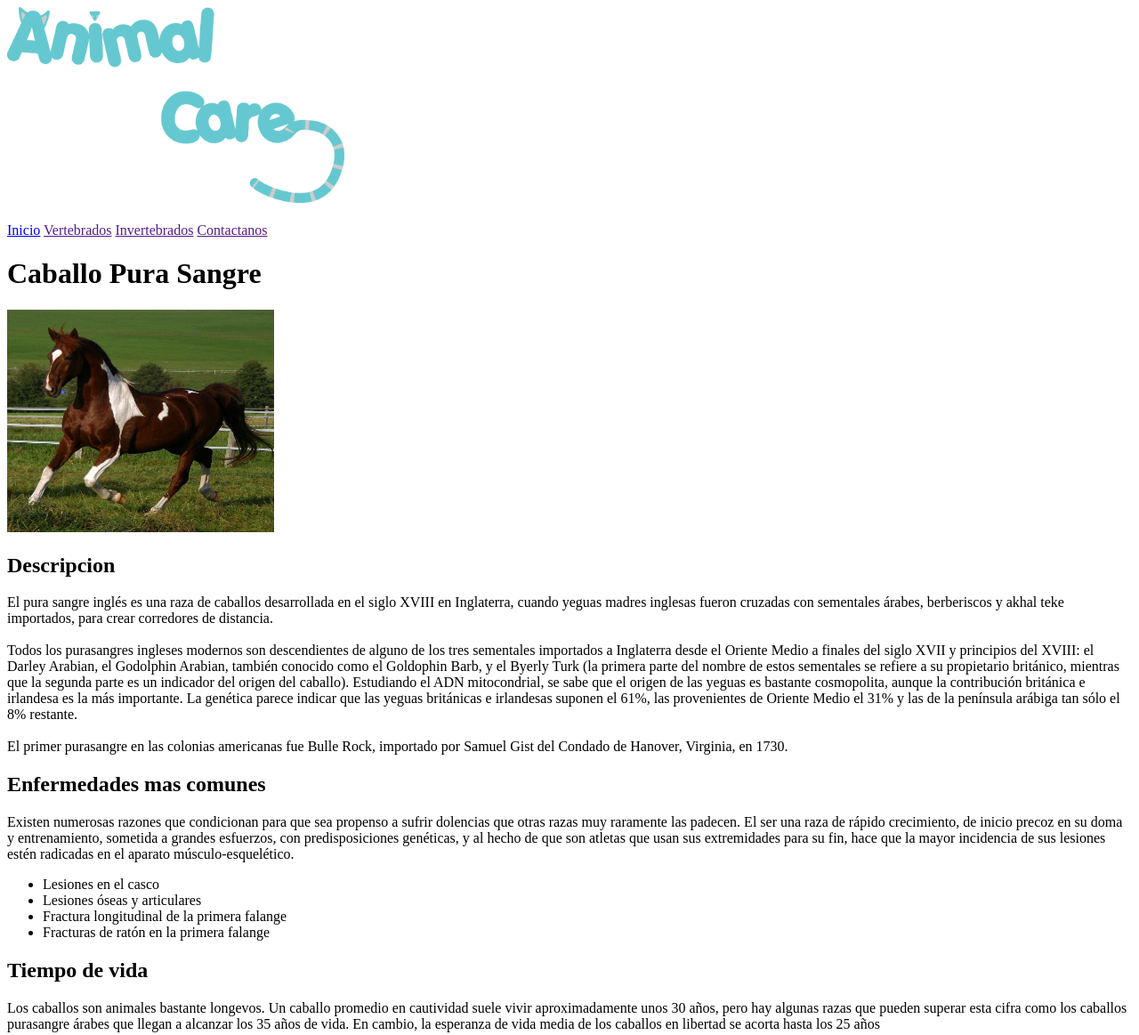
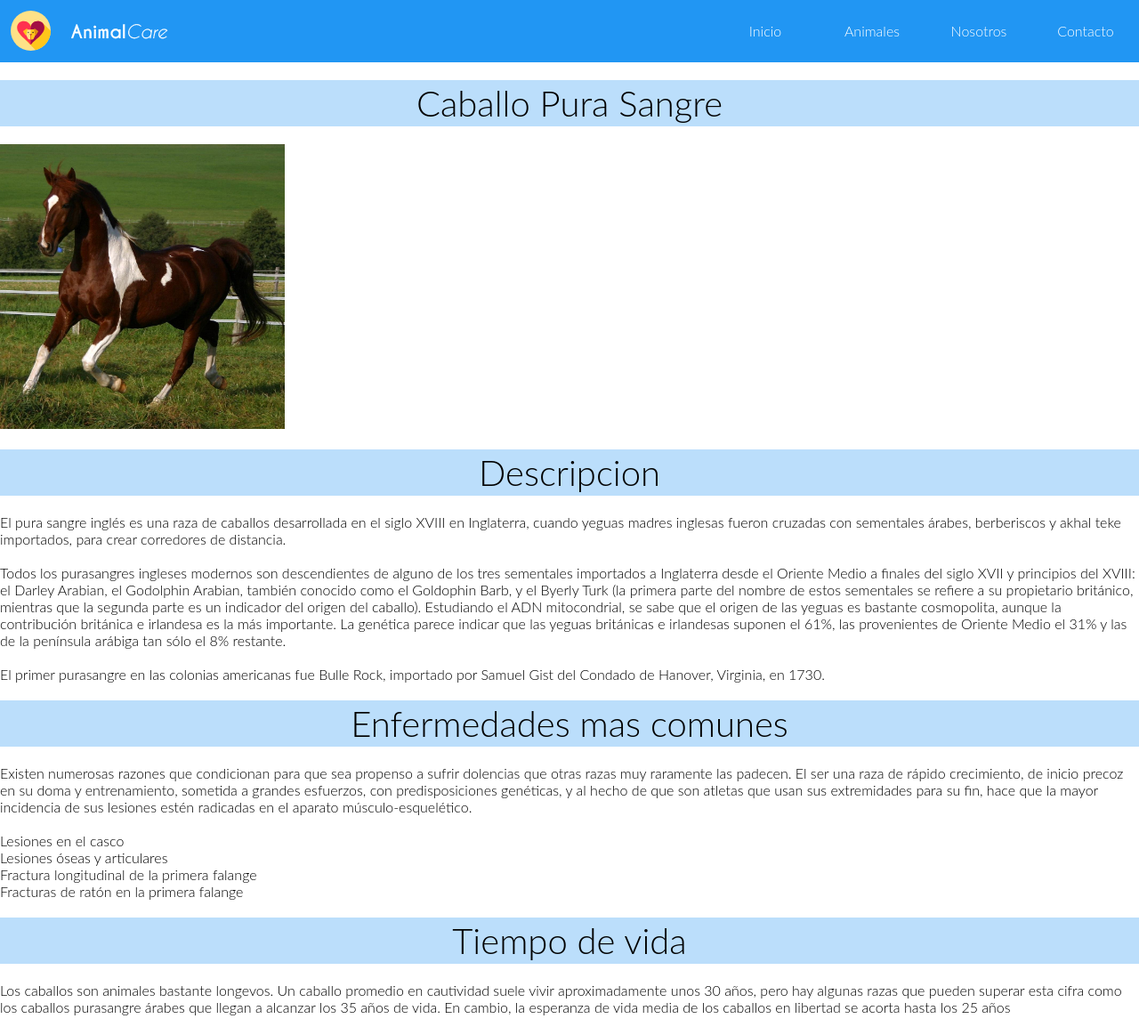
Before and after one commit to GodGilby/AnimalCare, a plain HTML site: page purasangre.html in a window 1280 px wide. Shown: the whole page at 89% size. After the commit the page ends 1141 px from the top, so only its background shows below. Drawn offline with Linux system fonts and the light colour scheme.

Commit message:
css caballo

```diff
--- a/purasangre.html
+++ b/purasangre.html
@@ -3,25 +3,34 @@
 <head>
     <meta charset="UTF-8">
     <title>Pura sangre</title>
+     <link rel="stylesheet" href="CSS/style.css">
 </head>
 <body>
-    <div>
-       <img src="Imagenes/AnimalCare.png" width="30%">
-        </div>
-        <br>
-        <nav>
-           <a href="Inicio.html"> Inicio</a>
-           <a href=""> Vertebrados</a>
-           <a href=""> Invertebrados</a>
-           <a href=""> Contactanos</a>
-        </nav>
+    <header>
+       <a id="logo" href=""><img src="Imagenes/animal-rights.svg" alt="" width="45px"></a>
+        <a id="logo2" href=""><img src="Imagenes/animalcareLogo.png" alt=""></a>
+        <a id="menu-logo" href=""><img src="Imagenes/menu-button-of-three-horizontal-lines.svg" width="38px" alt=""></a>
+      <nav>
+        <ul id="menu">
+          <li><a href="">Inicio</a></li>
+          <li><a href="">Animales</a>
+            <ul>
+              <li><a href="">Vertebrados</a></li>
+              <li><a href="">Invertebrados</a></li>
+            </ul>
+          </li>
+          <li><a href="">Nosotros</a></li>
+          <li><a href="">Contacto</a></li>
+        </ul>
+      </nav>
+    </header>
 
 
-   <h1>Caballo Pura Sangre</h1>
+   <h1 id="Titulo">Caballo Pura Sangre</h1>
 
-   <img src="purasangre.jpeg" width="300" height="250">
+   <img src="purasangre.jpeg" width="25%" height="25%">
 
-    <h2>Descripcion</h2>
+    <h2 class="TituloH2">Descripcion</h2>
 
    <p>
 El pura sangre inglés es una raza de caballos desarrollada en el siglo XVIII en Inglaterra, cuando yeguas madres inglesas fueron cruzadas con sementales árabes, berberiscos y akhal teke importados, para crear corredores de distancia.<br>
@@ -32,7 +41,7 @@ El pura sangre inglés es una raza de caballos desarrollada en el siglo XVIII en
 
    </p>
 
-   <h2>Enfermedades mas comunes</h2>
+   <h2 class="TituloH2">Enfermedades mas comunes</h2>
 
    <p>
    Existen numerosas razones que condicionan para que sea propenso a sufrir dolencias que otras razas muy raramente las padecen. El ser una raza de rápido crecimiento, de inicio precoz en su doma y entrenamiento, sometida a grandes esfuerzos, con predisposiciones genéticas, y al hecho de que son atletas que usan sus extremidades para su fin, hace que la mayor incidencia de sus lesiones estén radicadas en el aparato músculo-esquelético.<br>
@@ -40,13 +49,13 @@ El pura sangre inglés es una raza de caballos desarrollada en el siglo XVIII en
 
    <ul>
 
-    <li>Lesiones en el casco</li>
+    <br><li>Lesiones en el casco</li>
     <li>Lesiones óseas y articulares</li>
     <li>Fractura longitudinal de la primera falange</li>
     <li>Fracturas de ratón en la primera falange</li>
    </ul>
 
-    <h2>Tiempo de vida</h2>
+    <h2 class="TituloH2">Tiempo de vida</h2>
 
     <p>
    Los caballos son animales bastante longevos. Un caballo promedio en cautividad suele vivir aproximadamente unos 30 años, pero hay algunas razas que pueden superar esta cifra como los caballos purasangre árabes que llegan a alcanzar los 35 años de vida. En cambio, la esperanza de vida media de los caballos en libertad se acorta hasta los 25 años
```
Also changed, not shown: Clydesdale.html (+25 -16 lines), caballos.html (+39 -23 lines), elmini.html (+25 -17 lines).
